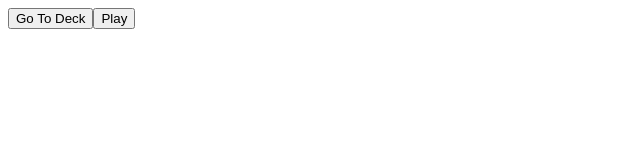
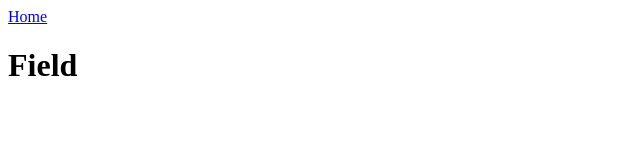
Before and after one commit to Bachir-Seghir/yugioh-Bachir, a React app: page /field in a window 1280 px wide. Shown: the whole page, without its empty margins (0-640 px from the left). Built offline with nearby package versions, Linux system fonts and the light colour scheme.

Commit message:
Router added

```diff
--- a/package.json
+++ b/package.json
@@ -8,6 +8,7 @@
     "@testing-library/user-event": "^7.2.1",
     "react": "^16.13.1",
     "react-dom": "^16.13.1",
+    "react-router-dom": "^5.2.0",
     "react-scripts": "3.4.1"
   },
   "scripts": {
--- a/public/index.html
+++ b/public/index.html
@@ -7,6 +7,6 @@
     <title>Yugi-Oh Bachir</title>
   </head>
   <body>
-    <div id="App"></div>
+    <div id="root"></div>
   </body>
 </html>
--- a/src/components/App.js
+++ b/src/components/App.js
@@ -1,12 +1,13 @@
-import React, { useEffect, useState } from 'react';
+import React from 'react';
 import Deck from './Deck';
-import cards from '../cards.json';
+import { Link } from 'react-router-dom';
 
 export default function App() {
   return (
-    <form>
-      <button id='deck'>Go To Deck</button>
-      <button id='play'>Play</button>
-    </form>
+    <div>
+      <Link to='/deck'>Go To Deck</Link>
+      <br />
+      <Link to='/field'>Play Game</Link>
+    </div>
   );
 }
--- a/src/components/Card.js
+++ b/src/components/Card.js
@@ -1,5 +1,6 @@
 import React from 'react';
 import cardBack from '../img/cardBack.jpg';
+
 export default function Card({ details }) {
   const { name, atk, def, level, desc } = details;
 
--- a/src/components/Deck.js
+++ b/src/components/Deck.js
@@ -1,10 +1,12 @@
 import React from 'react';
 import cards from '../cards.json';
 import Card from './Card';
+import { Link } from 'react-router-dom';
 
-export default function Deck({ cards }) {
+export default function Deck() {
   return (
     <div className='deck'>
+      <Link to='/'>Home</Link>
       {Object.keys(cards).map((key) => (
         <Card key={key} details={cards[key]} />
       ))}
--- /dev/null
+++ b/src/components/Field.js
@@ -0,0 +1,10 @@
+import React from 'react';
+import { Link } from 'react-router-dom';
+export default function Field() {
+  return (
+    <div className='field'>
+      <Link to='/'>Home</Link>
+      <h1>Field</h1>
+    </div>
+  );
+}
--- /dev/null
+++ b/src/components/Router.js
@@ -0,0 +1,17 @@
+import React from 'react';
+import { BrowserRouter, Route, Switch } from 'react-router-dom';
+import Deck from './Deck';
+import App from './App';
+import Field from './Field';
+
+export default function Router() {
+  return (
+    <BrowserRouter>
+      <Switch>
+        <Route exact path='/' component={App} />
+        <Route path='/deck' component={Deck} />
+        <Route path='/field' component={Field} />
+      </Switch>
+    </BrowserRouter>
+  );
+}
--- a/src/index.js
+++ b/src/index.js
@@ -1,6 +1,6 @@
 import React from 'react';
 import { render } from 'react-dom';
 import './css/style.css';
-import App from './components/App';
+import Router from './components/Router';
 
-render(<App />, document.querySelector('#App'));
+render(<Router />, document.querySelector('#root'));
```
Also changed, not shown: 1 other file.
